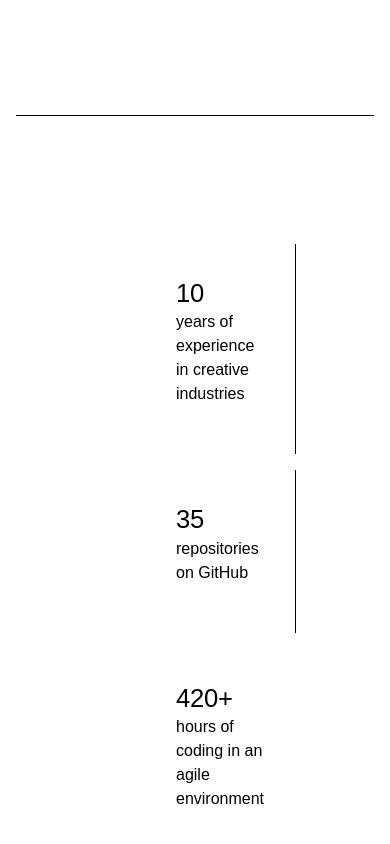
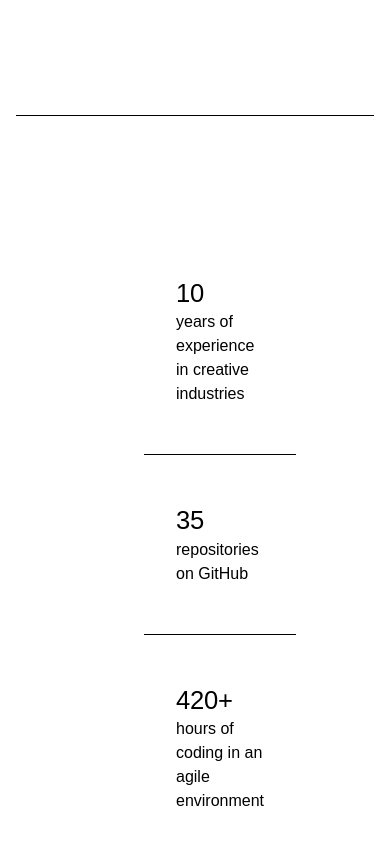
Before and after one commit to KatieHill-Fr-Gr/portfolio-frontend, a React (Vite) app: page /about in a window 390 px wide. Shown: the part 2201-3045 px from the top of the page. Built offline with nearby package versions, Linux system fonts and the light colour scheme; no server answers; a web font is replaced by a local one.

Commit message:
About stats border adjusted on mobile

```diff
--- a/src/components/About/About.css
+++ b/src/components/About/About.css
@@ -1,4 +1,3 @@
-
 .about-section,
 .tech-section {
     display: flex;
@@ -159,7 +158,13 @@
         flex: unset;
         width: 100%;
     }
+
     .tech-grid {
         max-width: 100%;
     }
+
+    .stat {
+        border-right: none;
+        border-bottom: solid 1px var(--light-divider);
     }
+}
```
Lines whose indentation alone changed are shown as unchanged.
